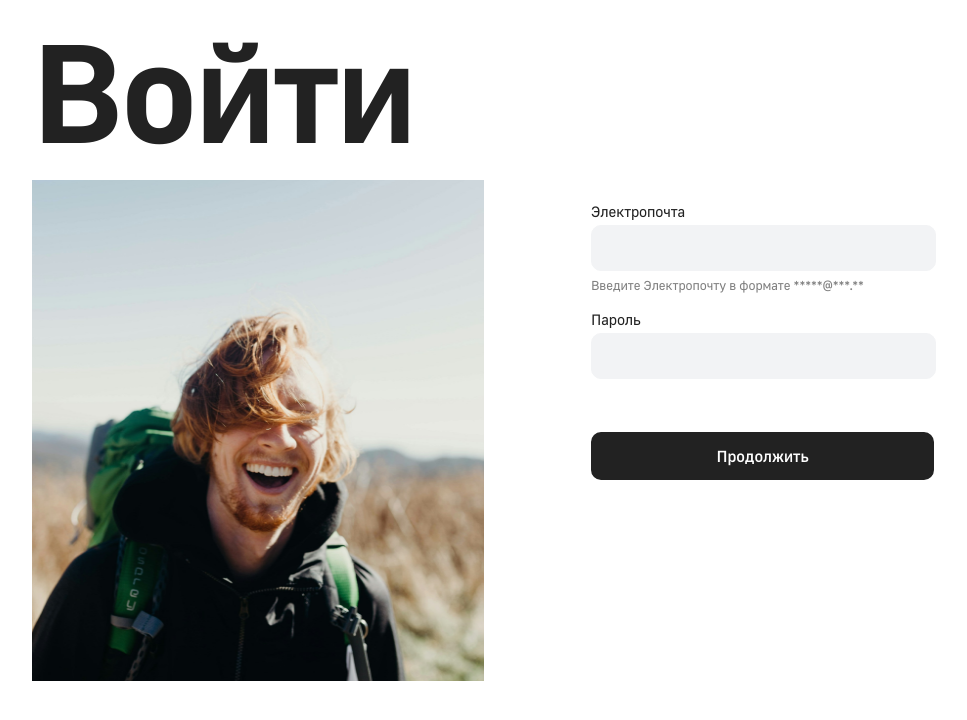
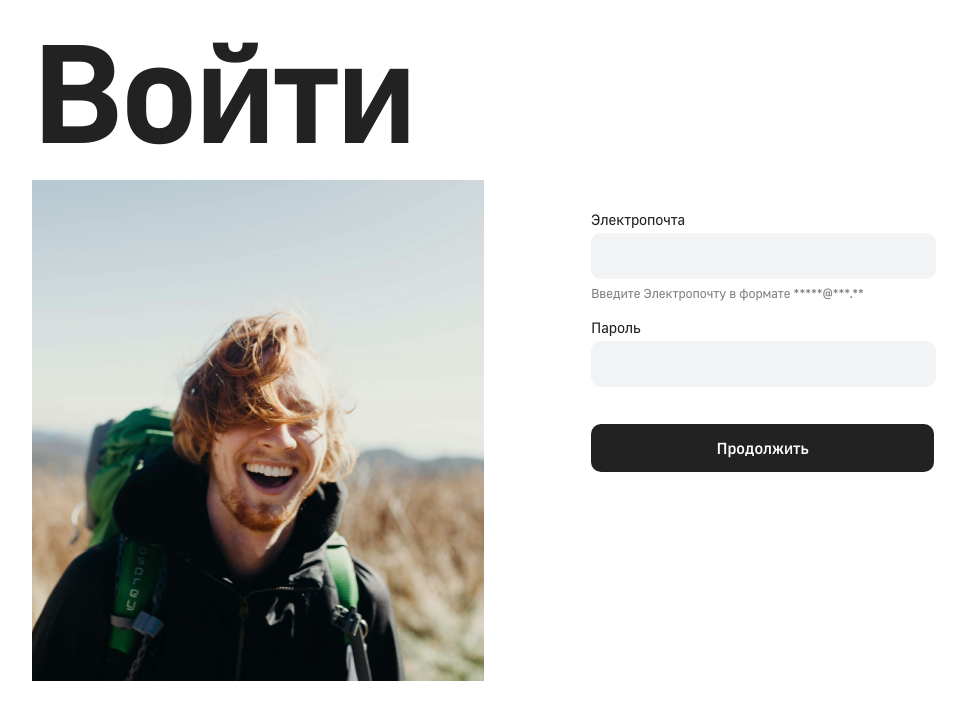
Before and after one commit to Obamium3157/web-2025, a PHP site: page /login/index.html in a window 1280 px wide. Shown: the top 720 px of the page, without its empty margins (157-1124 px from the left). Run offline with PHP 8.4, Linux system fonts and the light colour scheme.

Commit message:
Minor changes in login page

```diff
--- a/lw2/login/css/style.css
+++ b/lw2/login/css/style.css
@@ -57,8 +57,12 @@
     color: #808080;
 }
 
-.field {
+.field_email {
     margin-bottom: 16px;
+}
+
+.field_password {
+    margin-bottom: 32px;
 }
 
 .input {
@@ -85,7 +89,6 @@
 .continue {
     display: block;
 
-    margin-top: 32px;
     padding: 14.5px;
 
     width: 343px;
--- a/lw2/login/index.html
+++ b/lw2/login/index.html
@@ -15,13 +15,13 @@
             </div>
 
             <div class="login">
-                <div class="field">
+                <div class="field_email">
                     <label class="field_title" for="email">Электропочта</label>
                     <input id="email" class="input" type="email">
                     <span class="description">Введите Электропочту в формате *****@***.**</span>
                 </div>
 
-                <div class="field">
+                <div class="field_password">
                     <label class="field_title" for="password">Пароль</label>
                     <input id="password" class="input" type="password">
                     <!-- <img src="../global_assets/Eye-off_black.svg" alt="Спрятать пароль" class="pass_img"> -->
```
Also changed, not shown: lw2/php-bin/full_zodiac.php (+10 -10 lines).
